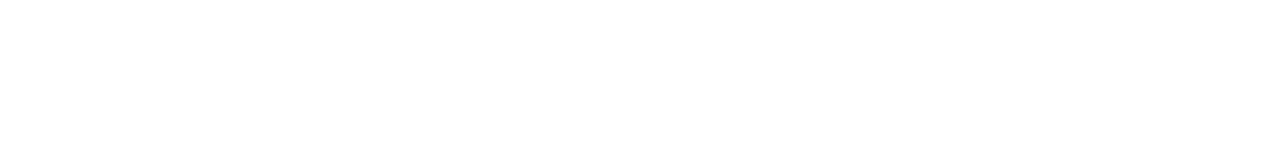
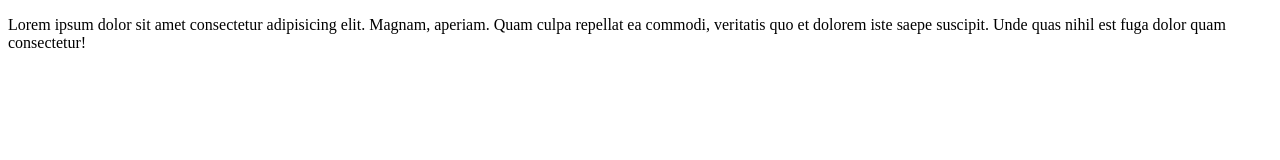
Before and after one commit to diegoalvares/Josiele-e-Diego, a plain HTML site: page index.html in a window 1280 px wide. Drawn offline with Linux system fonts and the light colour scheme.

Commit message:
atualizando.

```diff
--- a/CSS/CSS_GERAL/reset.css
+++ b/CSS/CSS_GERAL/reset.css
@@ -0,0 +1,8 @@
+*{
+    margin: 0;
+    padding: 0;
+}
+
+body{
+    background-color: linear-gradient(to bottom, rgb(55, 55, 212), rgb(75, 75, 91));
+}
--- a/index.html
+++ b/index.html
@@ -3,9 +3,10 @@
 <head>
     <meta charset="UTF-8">
     <meta name="viewport" content="width=device-width, initial-scale=1.0">
+    <link rel="stylesheet" type="css" href="CSS/CSS_GERAL/reset.css">
     <title>CASAMENTO DE JOSIELE E DIEGO</title>
 </head>
 <body>
-
+    <p>Lorem ipsum dolor sit amet consectetur adipisicing elit. Magnam, aperiam. Quam culpa repellat ea commodi, veritatis quo et dolorem iste saepe suscipit. Unde quas nihil est fuga dolor quam consectetur!</p>
 </body>
 </html>
```
